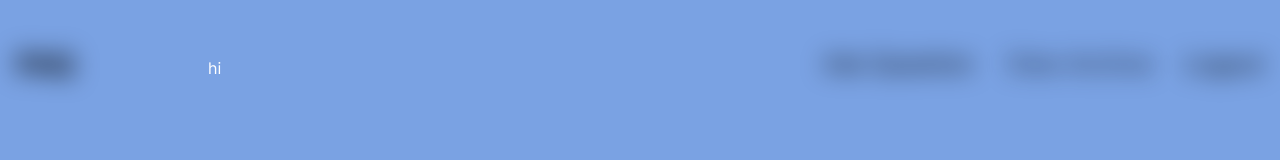
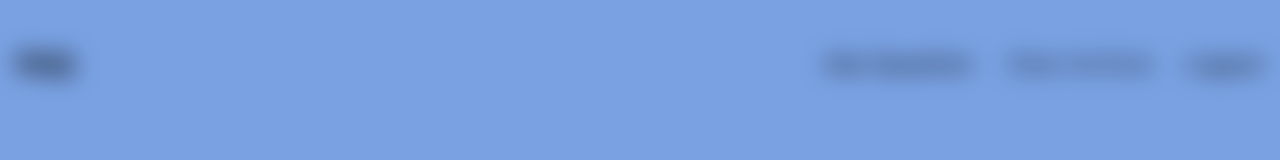
Before and after one commit to shellycs50/faq-fe, a React (Vite) app: page /login in a window 1280 px wide. Shown: the top 160 px of the page. Built offline with nearby package versions, Linux system fonts and the light colour scheme.

Commit message:
removed heading placement test text

```diff
--- a/src/components/ContainerAnswerListing.jsx
+++ b/src/components/ContainerAnswerListing.jsx
@@ -80,7 +80,7 @@
                 ))}
 
 
-                {/* wasteful of compute */}
+
                 {shouldFilter && !shouldRedGreen ? (
                     <motion.div key={Math.random() * 100} initial={{ opacity: 0 }} animate={controls} className="w-96 h-36" >
                         <div className="text-2xl text-center text-white">No results found</div>
--- a/src/components/Pages/Login/Login.jsx
+++ b/src/components/Pages/Login/Login.jsx
@@ -95,9 +95,7 @@
 
   return (
     <div className="min-h-screen flex items-center justify-center bg-baseblue">
-      <div className='fixed top-14 left-52'>
-        <p className='text-white'>hi</p>
-      </div>
+
       <div className="bg-white p-8 rounded-xl shadow-md w-96">
         <h2 className="text-2xl font-semibold mb-6">Login</h2>
         <h4 className={`${isError ? "pb-6 text-lg text-red-500" : "pb-6 text-lg text-white"}`}>The provided credentials are invalid.</h4>
```
